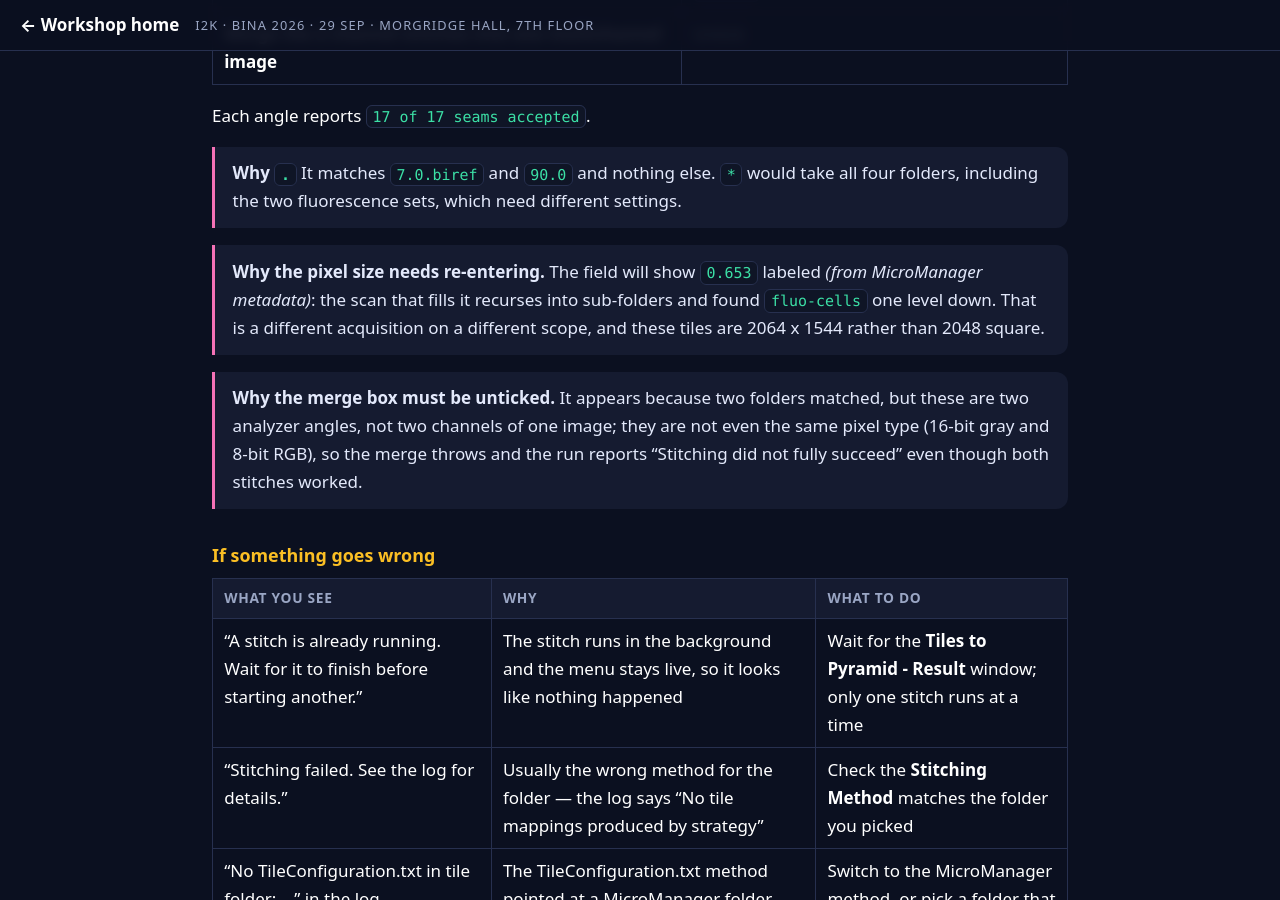
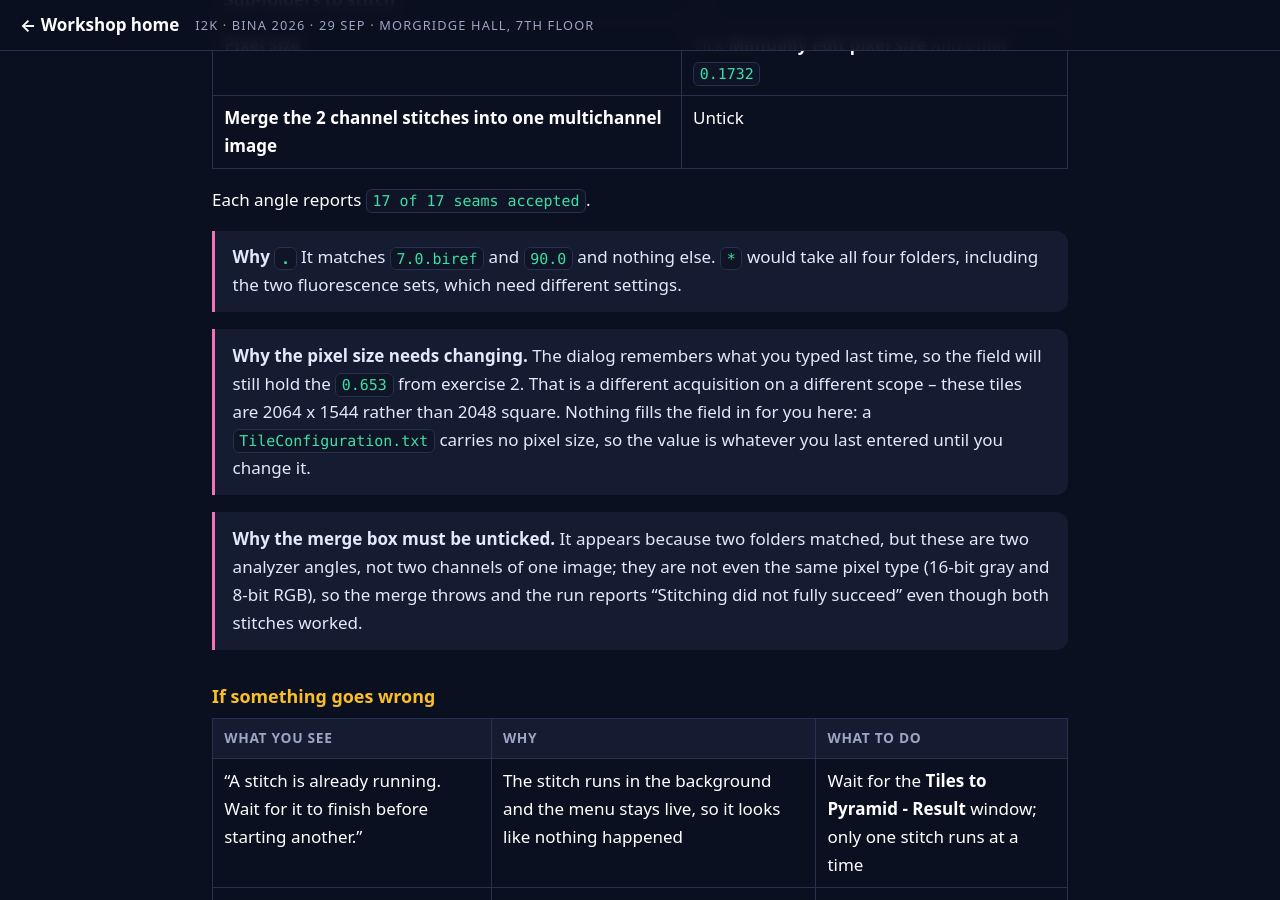
Before and after one commit to MichaelSNelson/BINA-I2K-2026-QuPath-Extensions, a Jekyll site: the page built from docs/13-tiles-to-pyramid.md, in a window 1280 px wide and 900 px high, scrolled down 8284 px. Built offline with Jekyll 4.4.1, drawn with Linux system fonts in a browser that asks for light colours; some of the changed text lies outside the part shown.

Commit message:
docs(t2p): 0.7.7, and correct the two pixel-size notes it changes
The dialog now remembers the "Manually edit pixel size" tick, and auto-fill no
longer reaches into an unrelated acquisition. So the note telling readers the
field would show 0.653 labeled "(from MicroManager metadata)" on a
TileConfiguration.txt run describes behavior that is gone; the value they see is
simply what they typed last time. Exercise 1's pixel-size row gains the matching
warning, since a remembered tick suppresses the auto-detect it tells them to
expect.

Claude-Session: https://claude.ai/code/session_0196eZ7pJQGJ5ciiaP6XEu5P

```diff
--- a/docs/13-tiles-to-pyramid.md
+++ b/docs/13-tiles-to-pyramid.md
@@ -166,7 +166,7 @@ tiles off disk and writes an image. Open QuPath, go to
    | 2 | **Folder location** | **Select Folder**, choose `fluo-cells` |
    | 3 | **Compression type** | `UNCOMPRESSED` |
    | 4 | **Output format** | `OME-TIFF (single file)` |
-   | 5 | **Pixel size, microns** | Fills in as `0.653` on its own once the folder is chosen. Leave it |
+   | 5 | **Pixel size, microns** | Fills in as `0.653` on its own once the folder is chosen. Leave it. If **Manually edit pixel size** is ticked, untick it -- the tick is remembered between runs, and while it is on nothing is read from the data |
    | 6 | **Downsample** | `2` |
    | 7 | **Stitch sub-folders with text string** | Empty. It remembers what you last typed, so clear it if anything is there |
    | 8 | **Stage axes** | Tick **both** `Invert X axis` and `Invert Y axis` |
@@ -347,10 +347,11 @@ Each angle reports `17 of 17 seams accepted`.
 > **Why `.`** It matches `7.0.biref` and `90.0` and nothing else. `*` would take all four folders,
 > including the two fluorescence sets, which need different settings.
 
-> **Why the pixel size needs re-entering.** The field will show `0.653` labeled *(from
-> MicroManager metadata)*: the scan that fills it recurses into sub-folders and found
-> `fluo-cells` one level down. That is a different acquisition on a different scope, and these
-> tiles are 2064 x 1544 rather than 2048 square.
+> **Why the pixel size needs changing.** The dialog remembers what you typed last time, so the
+> field will still hold the `0.653` from exercise 2. That is a different acquisition on a
+> different scope -- these tiles are 2064 x 1544 rather than 2048 square. Nothing fills the
+> field in for you here: a `TileConfiguration.txt` carries no pixel size, so the value is
+> whatever you last entered until you change it.
 
 > **Why the merge box must be unticked.** It appears because two folders matched, but these are
 > two analyzer angles, not two channels of one image; they are not even the same pixel type
```
Also changed, not shown: other parts of docs/13-tiles-to-pyramid.md (+1 -1 lines).
